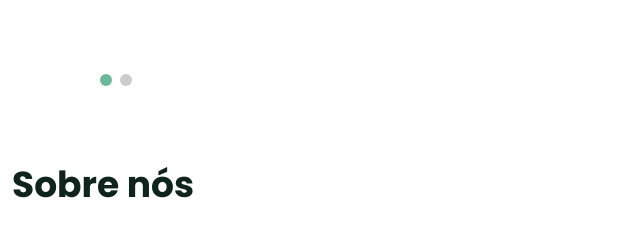
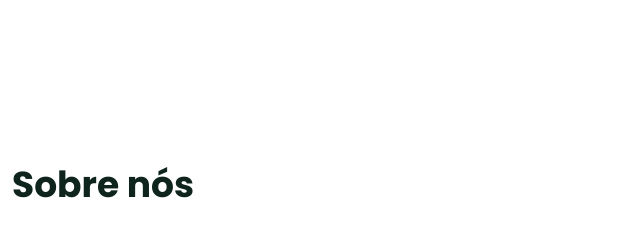
Before and after one commit to luuizz/beautysaloon, a plain HTML site: page index.html in a window 1280 px wide. Shown: the part 701-926 px from the top of the page, 524-1164 px from the left. Drawn offline with nearby package versions, Linux system fonts and the light colour scheme; files whose address does not match are found by name.

Commit message:
ajustes finos feitos no swiper

```diff
--- a/index.html
+++ b/index.html
@@ -199,9 +199,6 @@
                 </div>
               </div>
 
-                <!-- If we need pagination -->
-               <div class="swiper-pagination"></div>
-            </div>
         </div>
       </section>
 
--- a/style.css
+++ b/style.css
@@ -42,6 +42,11 @@ img {
 }
 
 /*====  BASE ============================ */
+html, body {
+  overflow-x: hidden;
+  width: 100%;
+}
+
 html {
   scroll-behavior: smooth;
 }
@@ -429,12 +434,12 @@ nav.show div.icon-close {
   padding: 4rem 1rem;
 }
 
-.swiper-pagination-bullet {
+.bullet-bullet {
   width: 0.75rem;
   height: 0.75rem;
 }
 
-.swiper-pagination-bullet-active {
+.bullet-bullet-active {
   background: var(--base-color);
 }
 
```
